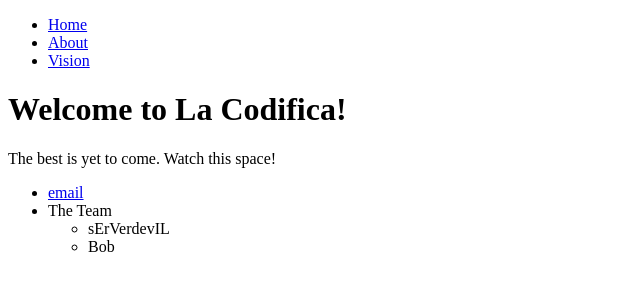
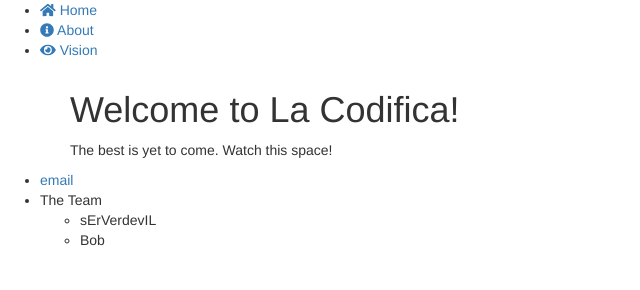
Before and after one commit to la-codifica/la-codifica.github.io, a plain HTML site: page index.html in a window 1280 px wide. Shown: the whole page, without its empty margins (0-640 px from the left). Drawn offline with nearby package versions, Linux system fonts and the light colour scheme.

Commit message:
Add bootstrap and font-awesome CDNs (#1)

```diff
--- a/index.html
+++ b/index.html
@@ -2,13 +2,17 @@
 <html>
 	<head>
 		<title>La Codifica - Fostering Ideas</title>
+		<link rel="stylesheet" href="https://maxcdn.bootstrapcdn.com/bootstrap/3.3.7/css/bootstrap.min.css" integrity="sha384-BVYiiSIFeK1dGmJRAkycuHAHRg32OmUcww7on3RYdg4Va+PmSTsz/K68vbdEjh4u" crossorigin="anonymous">
+		<link rel="stylesheet" href="https://maxcdn.bootstrapcdn.com/bootstrap/3.3.7/css/bootstrap-theme.min.css" integrity="sha384-rHyoN1iRsVXV4nD0JutlnGaslCJuC7uwjduW9SVrLvRYooPp2bWYgmgJQIXwl/Sp" crossorigin="anonymous">
+		<script src="https://maxcdn.bootstrapcdn.com/bootstrap/3.3.7/js/bootstrap.min.js" integrity="sha384-Tc5IQib027qvyjSMfHjOMaLkfuWVxZxUPnCJA7l2mCWNIpG9mGCD8wGNIcPD7Txa" crossorigin="anonymous"></script>
+		<script defer src="https://use.fontawesome.com/releases/v5.0.10/js/all.js" integrity="sha384-slN8GvtUJGnv6ca26v8EzVaR9DC58QEwsIk9q1QXdCU8Yu8ck/tL/5szYlBbqmS+" crossorigin="anonymous"></script>
 	</head>
 	<body>
 		<nav>
     		<ul>
-        		<li><a href="/">Home</a></li>
-	        	<li><a href="/about">About</a></li>
-        		<li><a href="/vision">Vision</a></li>
+			<li><a href="/"><i class="fas fa-home"></i> Home</a></li>
+	        	<li><a href="/about"><i class="fas fa-info-circle"></i> About</a></li>
+        		<li><a href="/vision"><i class="fas fa-eye"></i> Vision</a></li>
     		</ul>
 		</nav>
 		<div class="container">
@@ -18,9 +22,9 @@
     		</div><!-- /.blurb -->
 		</div><!-- /.container -->
 		<footer>
-    		<ul>
-        		<li><a href="mailto:lacodifica@gmail.com">email</a></li>
-            <li>The Team<ul><li>sErVerdevIL</li><li>Bob</li></ul></li>
+    			<ul>
+				<li><a href="mailto:lacodifica@gmail.com">email</a></li>
+				<li>The Team<ul><li>sErVerdevIL</li><li>Bob</li></ul></li>
 			</ul>
 		</footer>
 	</body>
```
